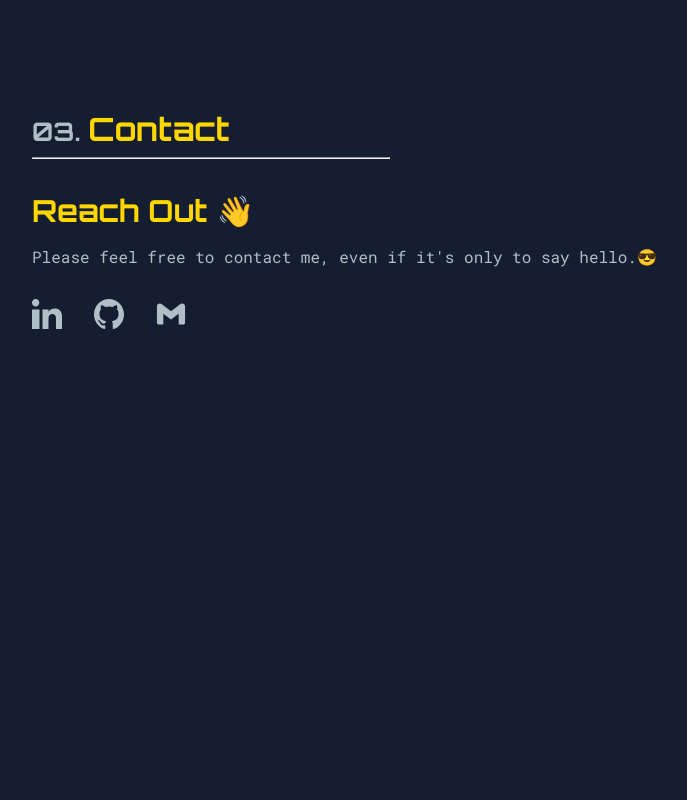
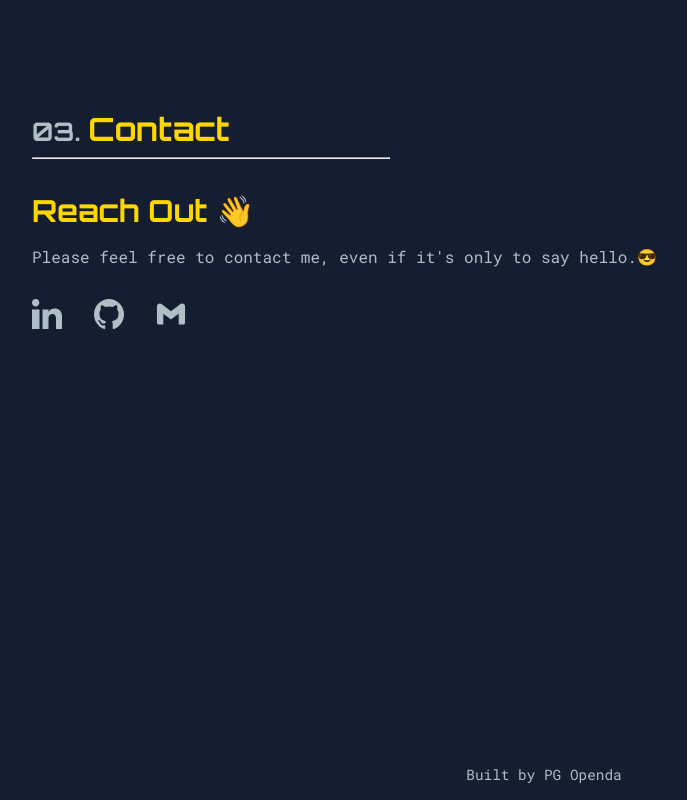
Before and after one commit to PGOpenda/portfolio, a React (Vite) app: page / in a window 1280 px wide. Shown: the part 2376-3176 px from the top of the page, without its empty margins (96-783 px from the left). Before the commit the page ends 3125 px from the top, so only its background shows below. Built offline with nearby package versions, Linux system fonts and the light colour scheme.

Commit message:
Footer section done

```diff
--- a/src/App.jsx
+++ b/src/App.jsx
@@ -3,6 +3,7 @@ import Hero from './components/Hero'
 import About  from './components/About'
 import Projects from './components/Projects'
 import Contact from './components/Contact'
+import Footer from './components/Footer'
 
 function App() {
 
@@ -14,6 +15,7 @@ function App() {
         <About />
         <Projects />
         <Contact />
+        <Footer />
       </div>
     </main>
 
--- a/src/components/Footer.jsx
+++ b/src/components/Footer.jsx
@@ -0,0 +1,11 @@
+import '../styles/Footer.css'
+
+function Footer() {
+    return (
+        <div className="footer-section">
+            Built by PG Openda
+        </div>
+    )
+}
+
+export default Footer
--- a/src/styles/Footer.css
+++ b/src/styles/Footer.css
@@ -0,0 +1,5 @@
+.footer-section{
+    text-align: center;
+    font-size: 0.9rem;
+    padding: 1rem 0;
+}
```
